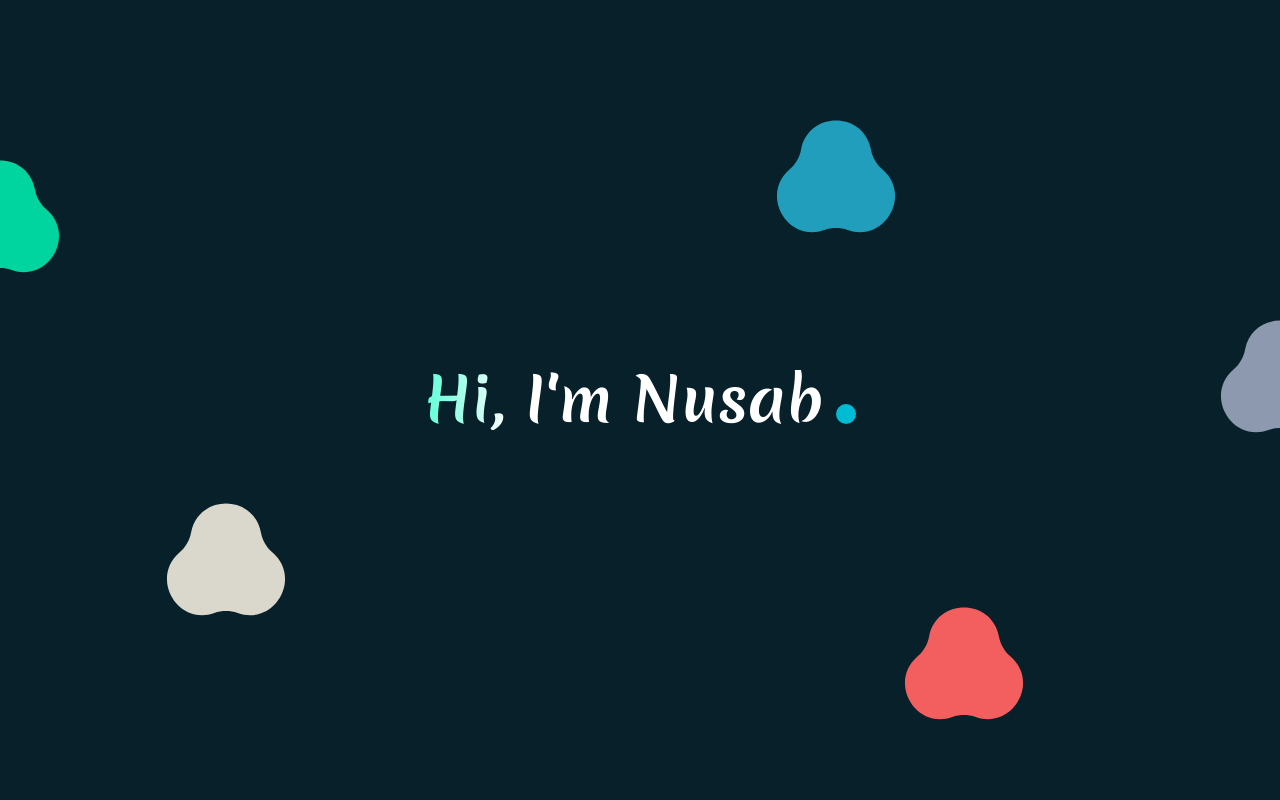
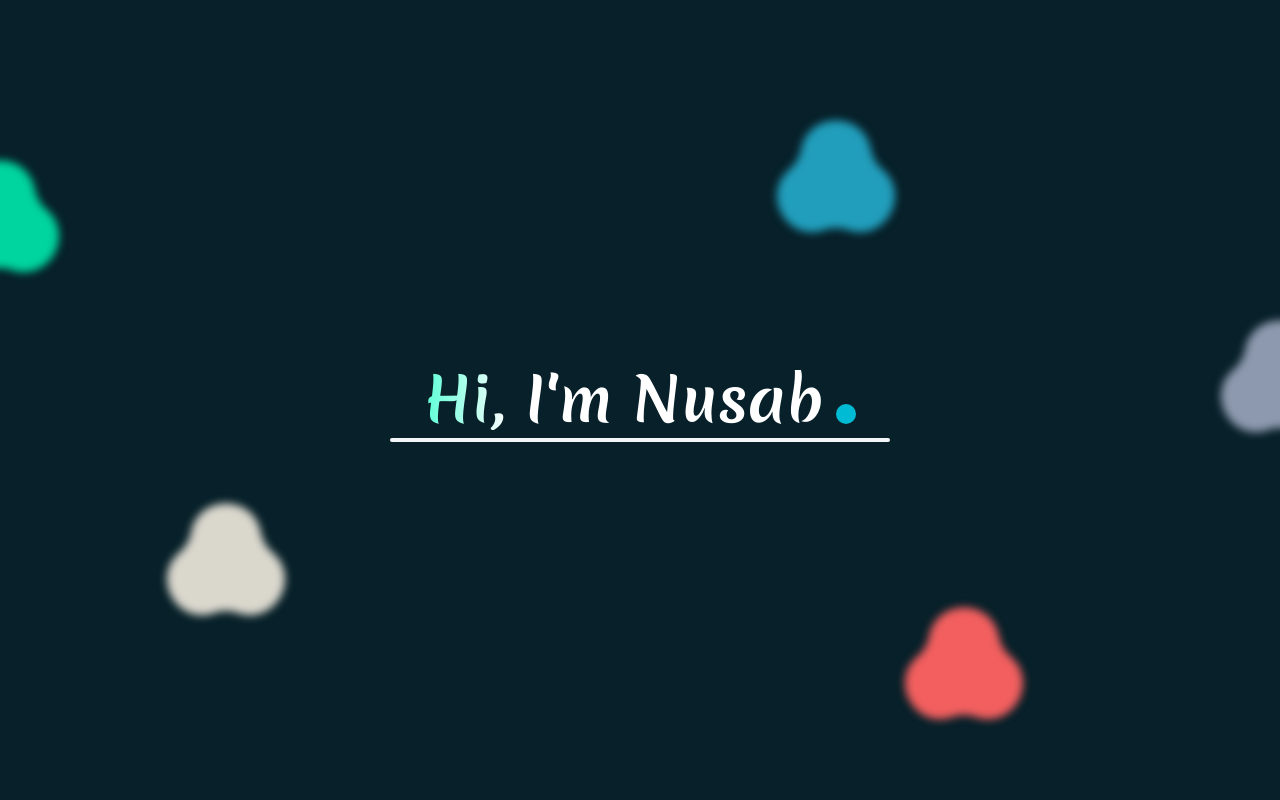
Before and after one commit to Nusab19/Nusab19.github.io, a Next.js app: page / in a window 1280 px wide. Shown: the top 800 px of the page. Built offline with nearby package versions, Linux system fonts and the light colour scheme; a web font is replaced by a local one.

Commit message:
blur the blobs, add a `<hr/>` under the text

```diff
--- a/components/HomePage.jsx
+++ b/components/HomePage.jsx
@@ -16,30 +16,33 @@ const blob = (
 const HomePage = () => {
   return (
     <div
-      className={`${merienda.className} relative bg-[#072029] text-gray-100 overflow-hidden`}
+      className={`${merienda.className} relative overflow-hidden bg-[#072029] text-gray-100`}
     >
       <div className="container mx-auto">
         <div className="flex min-h-screen flex-row items-center justify-center">
           <h1 className="magic-text text-4xl font-bold md:text-6xl">
             Hi, I&apos;m Nusab
           </h1>
+
+          <hr className="mt-14 w-[300px] border-t-4 rounded-sm border-[#f3f4f6] md:mt-20 md:w-[500px] absolute" />
+
           <span className="ml-3 mt-3 h-4 w-4 rounded-full bg-[#00bbd4] md:mt-7 md:h-5 md:w-5"></span>
         </div>
       </div>
 
-      <span className="absolute top-[20vh] -translate-x-1/2 text-[#00d49f] come-in">
+      <span className="come-in absolute top-[20vh] -translate-x-1/2 text-[#00d49f] blur-sm">
         {blob}
       </span>
-      <span className="absolute bottom-[23vh] left-[13vw] text-[#dad7cd] come-in">
+      <span className="come-in absolute bottom-[23vh] left-[13vw] text-[#dad7cd] blur-sm">
         {blob}
       </span>
-      <span className="absolute bottom-[10vh] right-[20vw] text-[#f35f5f] come-in">
+      <span className="come-in absolute bottom-[10vh] right-[20vw] text-[#f35f5f] blur-sm">
         {blob}
       </span>
-      <span className="absolute right-[30vw] top-[15vh] text-[#219ebc] come-in">
+      <span className="come-in absolute right-[30vw] top-[15vh] text-[#219ebc] blur-sm">
         {blob}
       </span>
-      <span className="absolute right-0 top-[40vh] translate-x-1/2 text-[#8d99ae] come-in">
+      <span className="come-in absolute right-0 top-[40vh] translate-x-1/2 text-[#8d99ae] blur-sm">
         {blob}
       </span>
     </div>
--- a/components/styles/homepage.css
+++ b/components/styles/homepage.css
@@ -41,7 +41,21 @@
   }
 }
 
+@keyframes blurAndFade {
+  0% {
+    filter: blur(5px);
+  }
+  100% {
+    filter: blur(15px);
+  }
+}
+
 .come-in {
   animation: fall 1000ms ease-in-out;
   animation-delay: 50ms;
 }
+
+.come-in-1 {
+  animation: blurAndFade 5000ms ease-in-out infinite;
+  animation-direction: alternate;
+}
```
